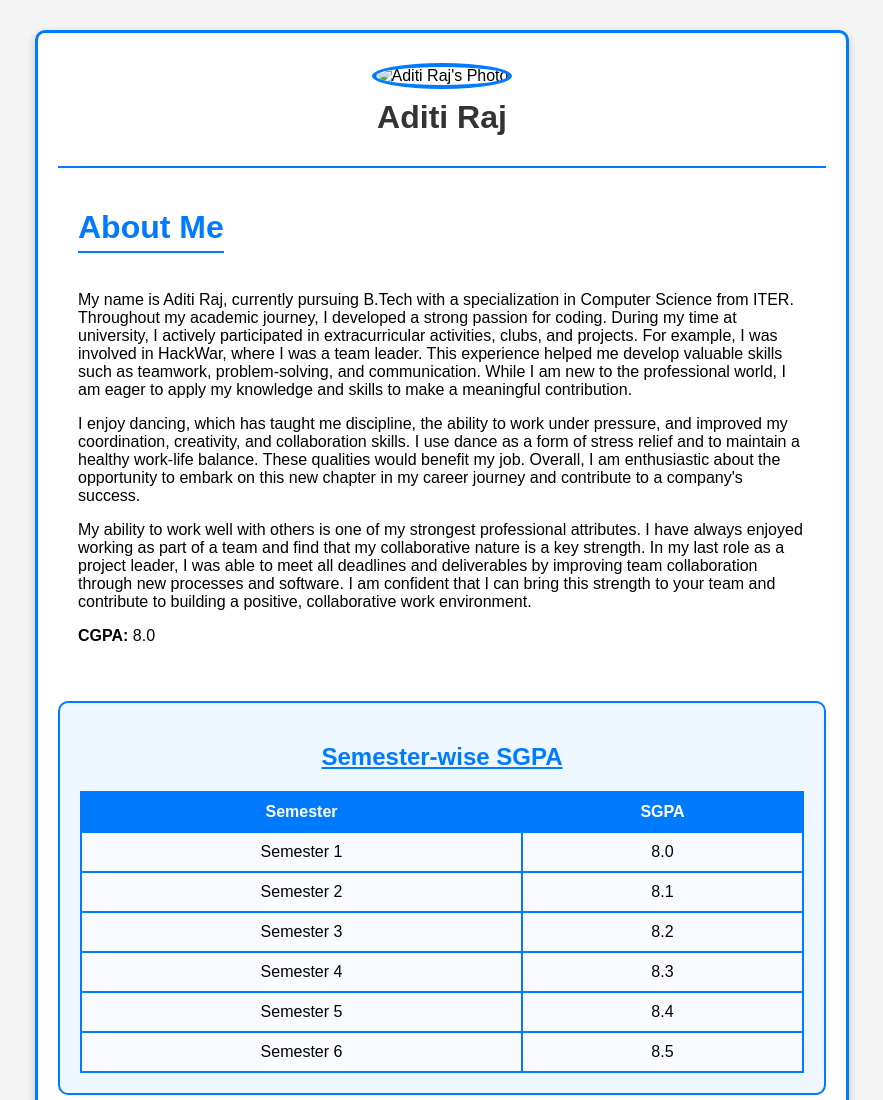
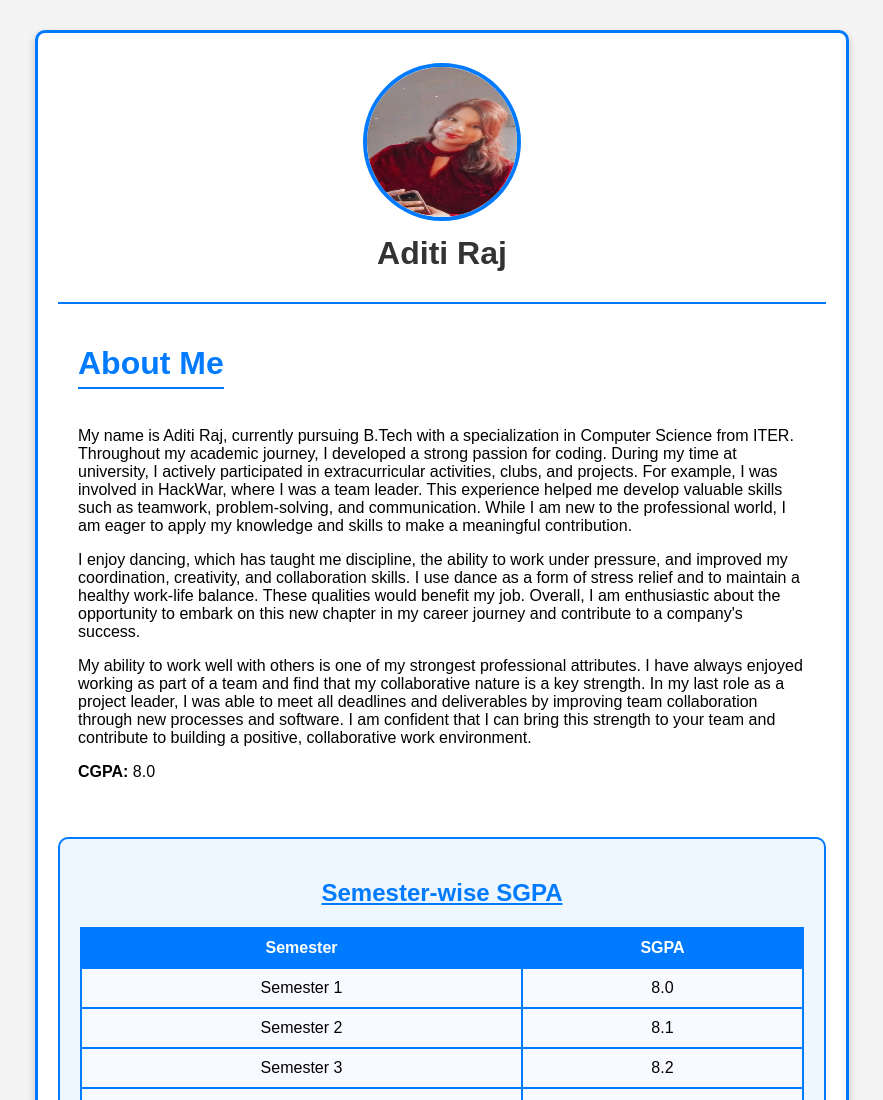
Before and after one commit to Aditi-raj-soa/wipro, a plain HTML site: page index.html in a window 1280 px wide. Shown: the top 1100 px of the page, without its empty margins (198-1081 px from the left). Drawn offline with Linux system fonts and the light colour scheme.

Commit message:
Update index.html

```diff
--- a/index.html
+++ b/index.html
@@ -9,7 +9,7 @@
 <body>
     <div class="container">
         <div class="profile">
-            <img src="images/im.jpg" alt="Aditi Raj's Photo">
+            <img src="im.jpg" alt="Aditi Raj's Photo">
             <h1>Aditi Raj</h1>
         </div>
         <div class="about">
```
